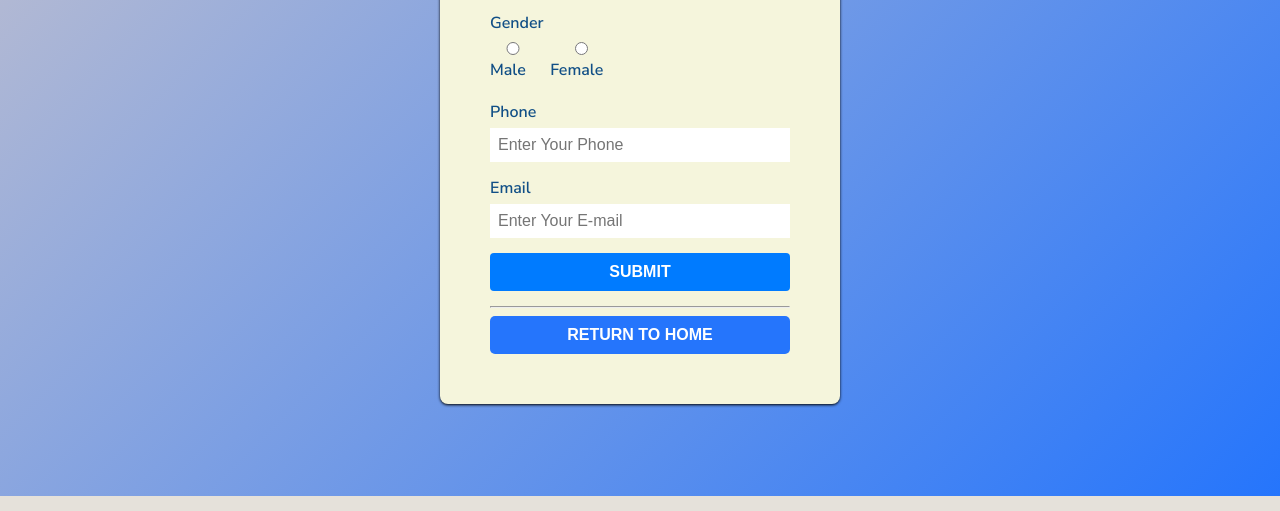
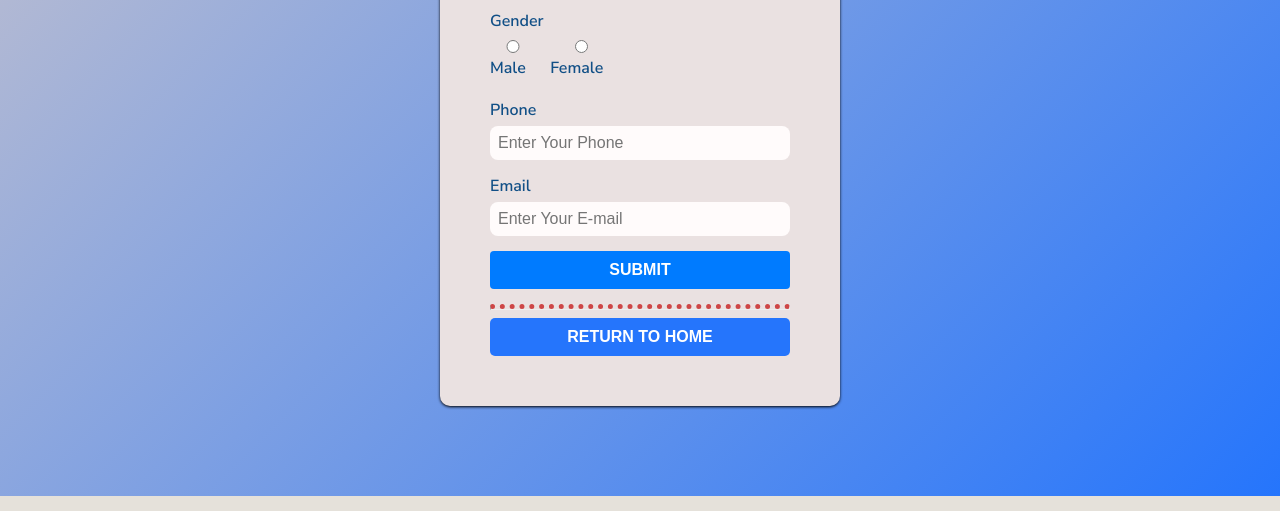
Before and after one commit to Ashish150806/project_01-jewelers, a plain HTML site: page code/product.html in a window 1280 px wide. Shown: the part 304-815 px from the top of the page. Drawn offline with Linux system fonts and the light colour scheme.

Commit message:
Update product.html

```diff
--- a/code/product.html
+++ b/code/product.html
@@ -8,13 +8,13 @@
     <style>
         @import url('https://fonts.googleapis.com/css2?family=Nunito+Sans:ital,opsz,wght@0,6..12,200..1000;1,6..12,200..1000&display=swap');
         @import url('https://fonts.googleapis.com/css2?family=Pacifico&display=swap');
+        body{
 
-    body{
-        margin: 0;
+        margin-bottom: 15px;
         padding: 0;
         font-family: Arial, sans-serif;
         display: flex;
-        justify-content: center;
+        justify-content: space-evenly;
         align-items: center;
         height: 100vh;
         background: linear-gradient(135deg, #c9c4cd, #2575fc);
@@ -22,6 +22,8 @@
         overflow: hidden;
         }
       h2{
+        text-align: center;
+        margin-bottom: 20px;
         color: #62728e;
         font-size: 30px;
         font-style: italic;
@@ -30,21 +32,31 @@
       }
         .form-container{
             overflow: auto;
-
+            border-radius: 10px;
+            width: 300px;
             box-shadow: 0 1px 3px;
-            background-color: beige;
+            background-color: #eae1e1;
             margin: 0px;
             padding: 50px;
             display: flex;
             justify-content: center;
             align-items: center;
-            animation: fadeIn 1s ease-in-out;
+            animation:  1s ease-in-out;
         }
         form{
             width:100%;
 
         }
-
+        .gender-label{
+            display: inline-block;
+            margin-right: 20px;
+        }
+        .gender-label input{
+            margin-right: 5px;
+        }
+        hr{
+        border-top: dotted 5px #ce4646;
+        }
         label{
             font-weight: 600;
             font-family: "Nunito Sans", serif;
@@ -52,11 +64,13 @@
             pointer-events: none;
         }
         input{
+            box-sizing: border-box;
+            border-radius: 8px;
             width: 100%;
             padding: 10px;
             font-size: 16px;
             border:none;
-            background:white;
+            background:rgb(255, 251, 251);
         }
 
         button{
@@ -87,7 +101,7 @@
 
     </style>
 </head>
-<body >
+<body  >
     <div class="form-container">
 
         <form>
```
Lines whose indentation alone changed are shown as unchanged.
